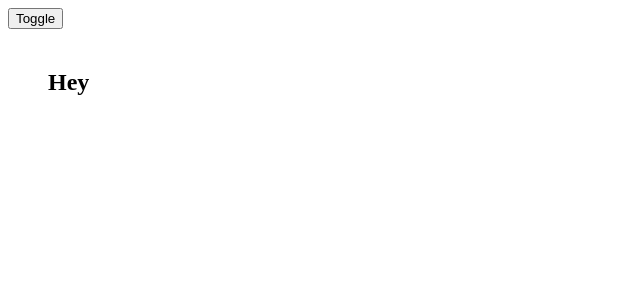
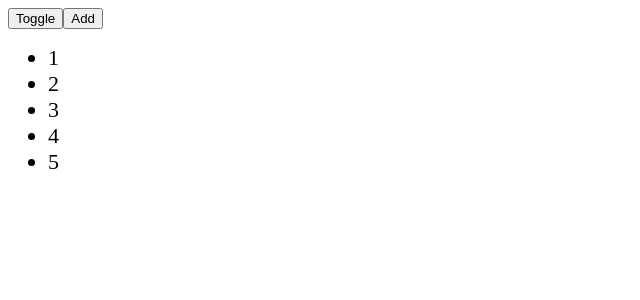
Before and after one commit to AlinaDev252/ZTM-Vue-Projects, a Vue app in the folder section-7-1-STARTER/: page / in a window 1280 px wide. Shown: the top 300 px of the page, without its empty margins (0-640 px from the left). Built offline with nearby package versions, Linux system fonts and the light colour scheme.

Commit message:
Add list animation

```diff
--- a/section-7-1-STARTER/src/App.vue
+++ b/section-7-1-STARTER/src/App.vue
@@ -9,17 +9,28 @@
 		<h2 v-if="flag">Hello</h2>
 	</transition> -->
 
-	<transition
+	<!-- <transition
 		@before-enter="beforeEnter"
 		@enter="enter"
 		@after-enter="afterEnter"
 		@before-leave="beforeLeave"
 		@leave="leave"
 		@after-leave="afterLeave"
-		:css="false"
+		:css="true"
+		name="fade"
 	>
 		<h2 v-if="flag">Hey</h2>
-	</transition>
+	</transition> -->
+
+	<button @click="addItem">Add</button>
+
+	<ul>
+		<transition-group name="fade">
+			<li v-for="(number, index) in numbers" :key="number" @click="removeItem(index)">
+				{{ number }}
+			</li>
+		</transition-group>
+	</ul>
 </template>
 
 <script>
@@ -28,21 +39,34 @@ export default {
 	data() {
 		return {
 			flag: true,
+			numbers: [1, 2, 3, 4, 5],
 		};
 	},
 	methods: {
+		addItem() {
+			// expression which will generate a random number between 1 and 100
+			const num = Math.floor(Math.random() * 100 + 1);
+			// algorithm to randomly select an index in an array
+			const index = Math.floor(Math.random() * this.numbers.length);
+			// push a number into the array
+			this.numbers.splice(index, 0, num);
+		},
+		// this function should remove whatever item was clicked in the list
+		removeItem(index) {
+			this.numbers.splice(index, 1);
+		},
 		beforeEnter(el) {
 			console.log("before-enter event was fired", el);
 		},
-		enter(el, done) {
+		enter(el) {
 			console.log("enter event was fired", el);
 
-			const animation = el.animate([{ transform: "scale3d(0, 0, 0)" }, {}], {
-				duration: 1000,
-			});
-			animation.onFinish = () => {
-				done();
-			};
+			// const animation = el.animate([{ transform: "scale3d(0, 0, 0)" }, {}], {
+			// 	duration: 1000,
+			// });
+			// animation.onFinish = () => {
+			// 	done();
+			// };
 		},
 		afterEnter(el) {
 			console.log("after-enter event was fired", el);
@@ -50,15 +74,15 @@ export default {
 		beforeLeave(el) {
 			console.log("before-leave event was fired", el);
 		},
-		leave(el, done) {
+		leave(el) {
 			console.log("leave event was fired", el);
 
-			const animation = el.animate([{}, { transform: "scale3d(0, 0, 0)" }], {
-				duration: 1000,
-			});
-			animation.onFinish = () => {
-				done();
-			};
+			// const animation = el.animate([{}, { transform: "scale3d(0, 0, 0)" }], {
+			// 	duration: 1000,
+			// });
+			// animation.onFinish = () => {
+			// 	done();
+			// };
 		},
 		afterLeave(el) {
 			console.log("after-leave event was fired", el);
@@ -68,6 +92,10 @@ export default {
 </script>
 
 <style>
+li {
+	font-size: 22px;
+	cursor: pointer;
+}
 h2 {
 	width: 400px;
 	padding: 20px;
```
